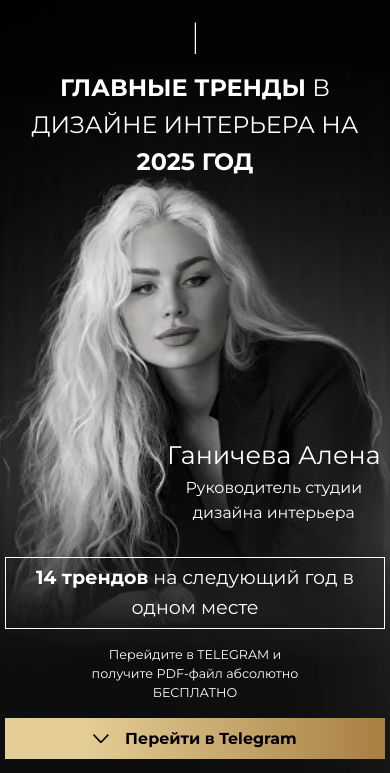
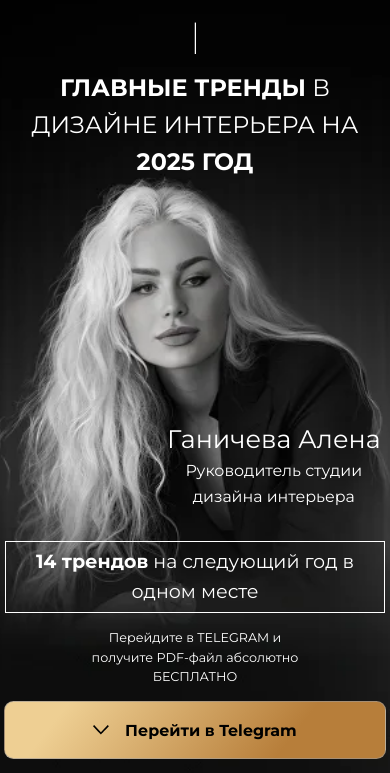
Before and after one commit to NataliaPankevich/interiors, a plain HTML site: page index.html in a window 390 px wide. Shown: the part 71-844 px from the top of the page. Drawn offline with Linux system fonts and the light colour scheme.

Commit message:
second commit

```diff
--- a/css/style.css
+++ b/css/style.css
@@ -145,7 +145,7 @@
 
 .main__telegram-button {
   background: -webkit-gradient(linear, left top, right top, color-stop(21%, #e4ce96), to(#a87e41));
-  background: linear-gradient(90deg, #e4ce96 21%, #a87e41 100%);
+  background: linear-gradient(128deg, #eecf93 15.18%, #b77e3a 74.22%);
   display: -webkit-box;
   display: -ms-flexbox;
   display: flex;
@@ -156,11 +156,13 @@
   -ms-flex-pack: center;
   justify-content: center;
   gap: 10px;
-  height: 26px;
+  height: 33px;
   width: 100%;
   font-size: 10px;
   font-weight: 700;
   color: #000;
+  border-radius:6px;
+  border: 1px solid rgba(156, 153, 153, 0.6);
 }
 
 
@@ -178,6 +180,9 @@
     display: -webkit-box;
     display: -ms-flexbox;
     display: flex;
+  }
+  .main__telegram-button {
+    height: 35px;
   }
 
   .main__telegram-text {
```
